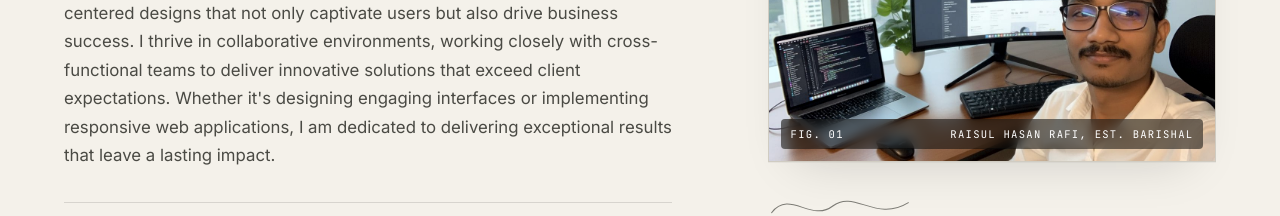
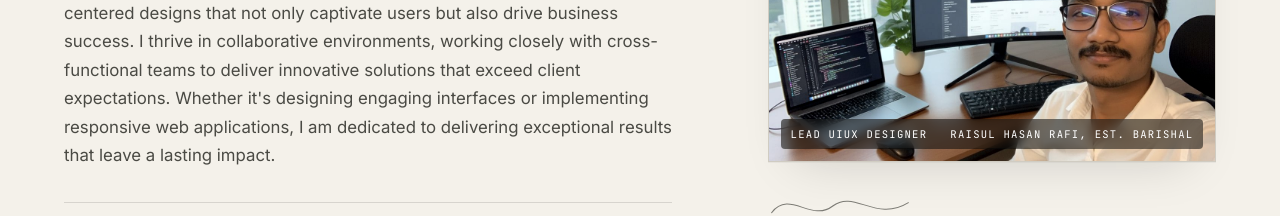
Before and after one commit to rhr3032/NUYsRafi, an Angular app: page / in a window 1280 px wide. Shown: the part 1440-1656 px from the top of the page. Built offline with nearby package versions, Linux system fonts and the light colour scheme.

Commit message:
update portrait caption to reflect role as Lead UIUX Designer

```diff
--- a/src/app/components/about/about.html
+++ b/src/app/components/about/about.html
@@ -47,7 +47,7 @@
               </div>
             }
             <figcaption class="portrait-cap">
-              <span>Fig. 01</span>
+              <span>Lead UIUX Designer</span>
               <span>{{ data.personal.name }}, est. {{ data.personal.location.split(',')[0] }}</span>
             </figcaption>
           </figure>
```
